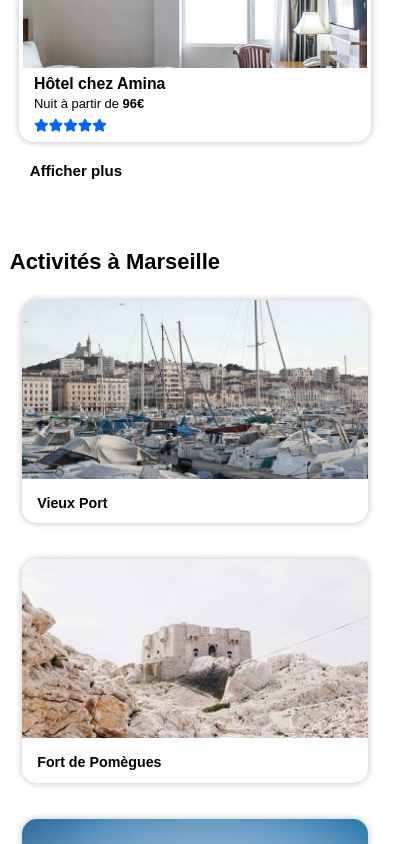
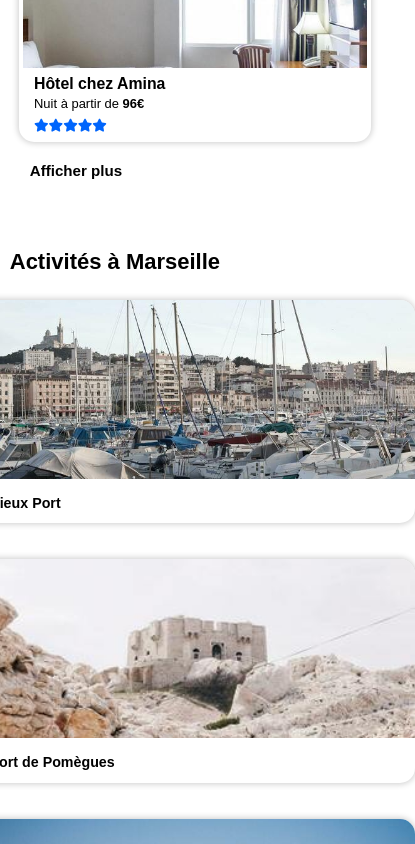
Before and after one commit to elizavetaruss/ElizavetaNegro_2_12122020, a plain HTML site: page index.html in a window 390 px wide. Shown: the part 2333-3177 px from the top of the page, 415 px wide, since content can reach past the window. Drawn offline with Linux system fonts and the light colour scheme; a web font is replaced by a local one.

```diff
--- a/style.css
+++ b/style.css
@@ -1160,7 +1160,7 @@
 	{
 	display: grid;
 	grid-template-rows: 15.5rem 15.5rem 15.5rem 15.5rem 15.5rem 15.5rem;
-	grid-template-columns: 24rem;
+	grid-template-columns: 30.5rem;
 	justify-content: center;
   	grid-row-gap:2.5rem;
   	margin-top: 25px;
```
Also changed, not shown: index.html (+11 -34 lines).
